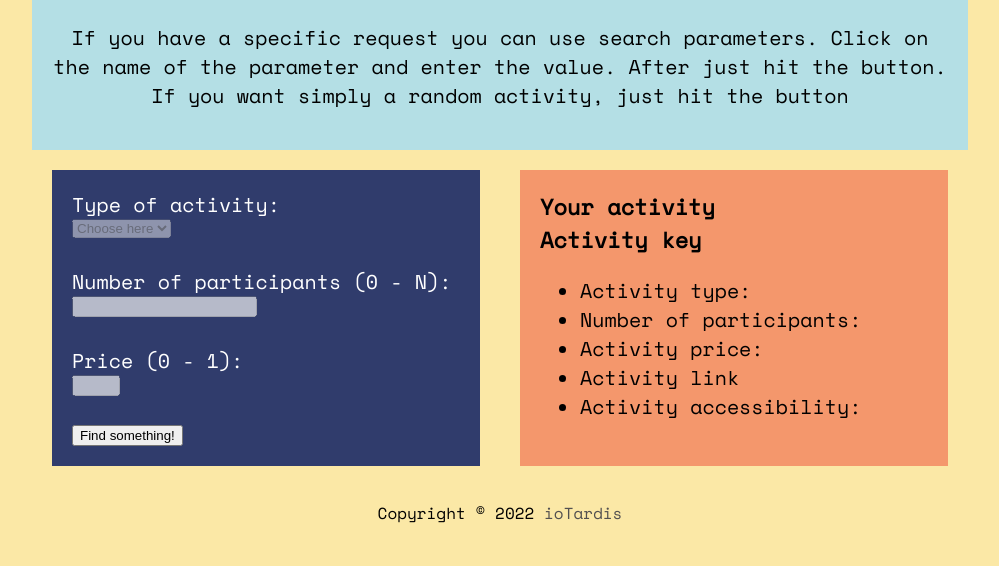
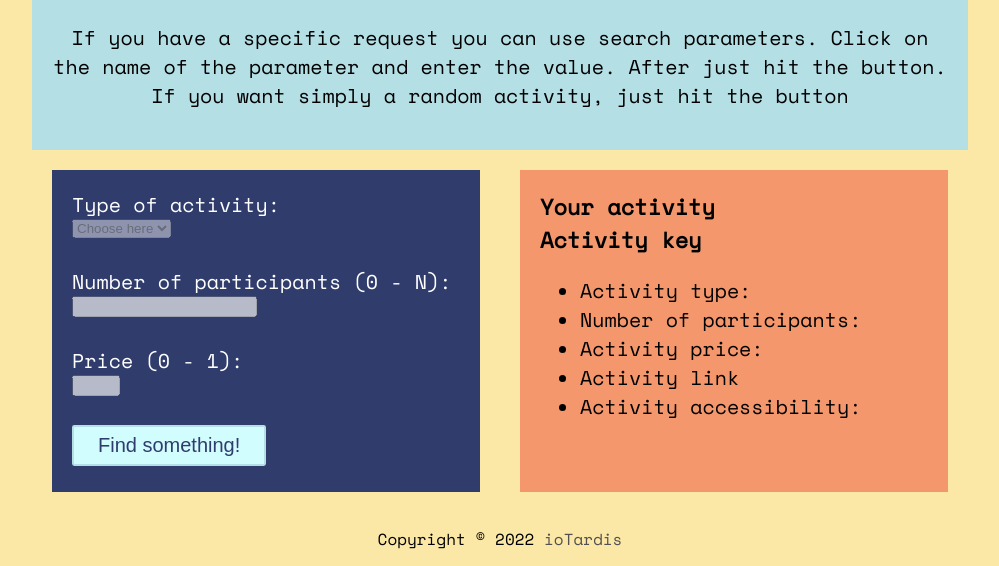
Before and after one commit to ioTardis/cure-boredom, a plain HTML site: page index.html in a window 1280 px wide. Shown: the part 282-848 px from the top of the page, without its empty margins (140-1139 px from the left). Before the commit the page ends 822 px from the top, so only its background shows below. Drawn offline with nearby package versions, Linux system fonts and the light colour scheme.

Commit message:
minor changes in styles.css

```diff
--- a/styles.css
+++ b/styles.css
@@ -86,3 +86,23 @@ a {
     text-decoration: none;
     color: rgb(82, 80, 80);
 }
+
+button {
+    display:inline-block;
+    padding:0.35em 1.2em;
+    border:0.1em solid #B4DFE5;
+    background-color: #D2FDFF;
+    margin:0 0.3em 0.3em 0;
+    border-radius:0.12em;
+    box-sizing: border-box;
+    font-weight:300;
+    color: #303C6C;
+    text-align:center;
+    transition: all 0.2s;
+    font-size: 20px;
+}
+
+button:hover{
+    color:#303C6C;
+    background-color:#d7e8eb;
+}
```
